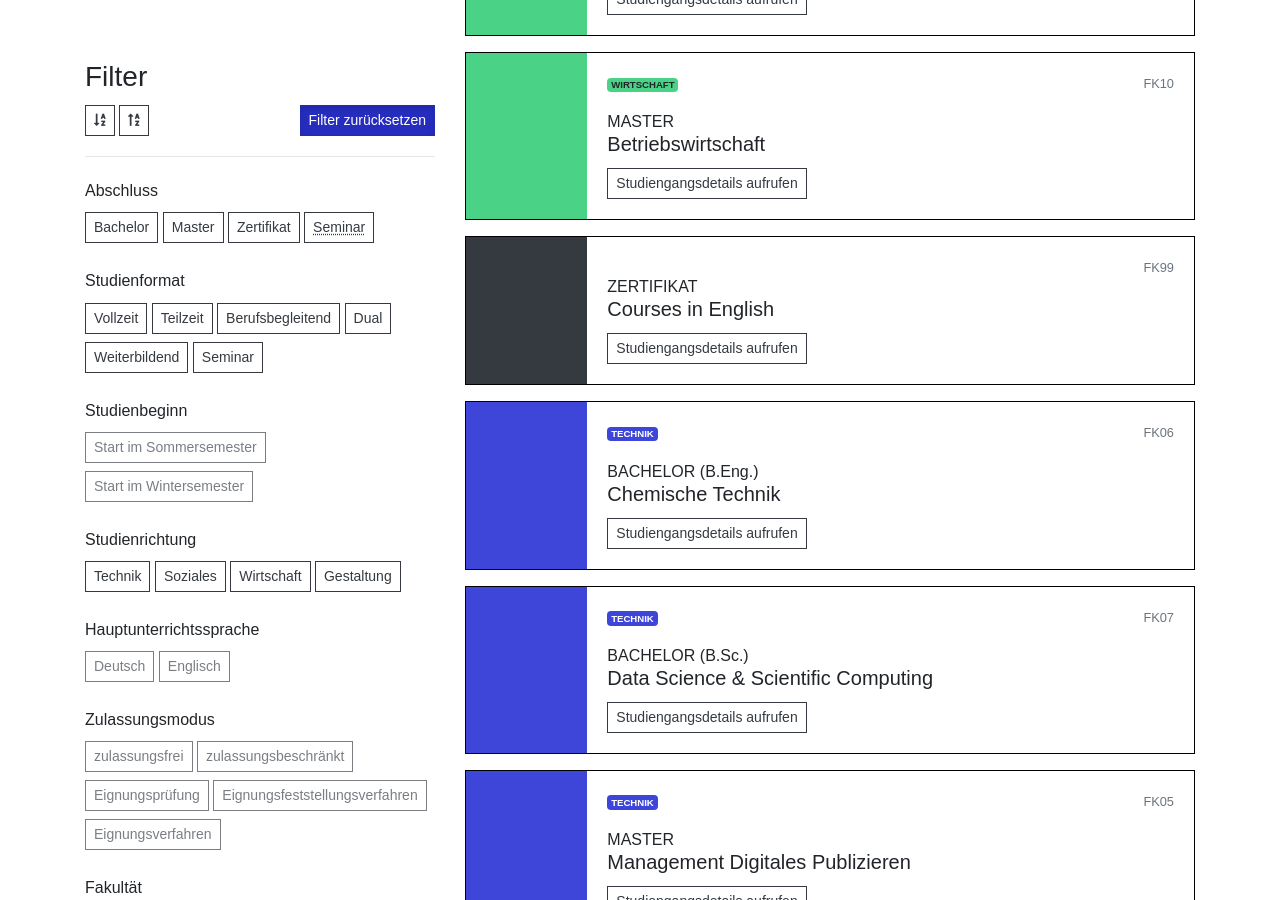
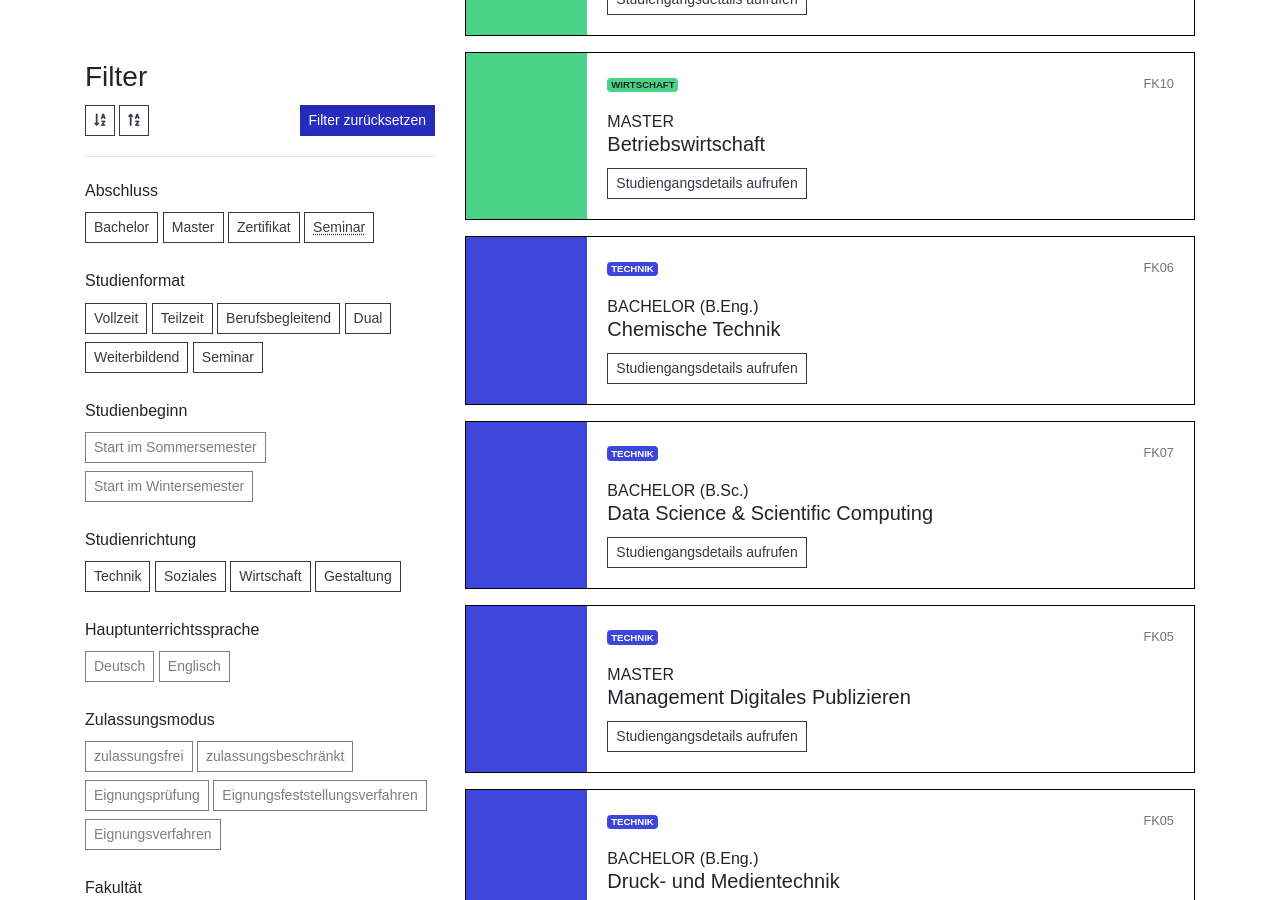
Before and after one commit to tgermer/stg, a Jekyll site: the page built from stg.html, in a window 1280 px wide and 900 px high, scrolled down 2706 px. Built offline with Jekyll 4.4.1, drawn with Linux system fonts in a browser that asks for light colours; some of the changed text lies outside the part shown.

Commit message:
FK99 aus der Ausgabe ausgeschlossen, weil uninteressant.

```diff
--- a/_config.yml
+++ b/_config.yml
@@ -181,6 +181,7 @@ page_gen:
     dir: stg #<<directory in which files are to be generated>>
     extension: #<<extension used to generate the filename>>
     filter: #<<property to filter data records by>>
+    filter_condition: record['nummer'] != "99" #[a Ruby expression to filter data]
 
   - index_files: #<<true or false>
     data: 3478_fachrichtung #stg_komplett
@@ -191,6 +192,7 @@ page_gen:
     dir: stg #<<directory in which files are to be generated>>
     extension: #<<extension used to generate the filename>>
     filter: #<<property to filter data records by>>
+    filter_condition: record['nummer'] != "99" #[a Ruby expression to filter data]
 
 
 # gems:
--- a/_layouts/stg.html
+++ b/_layouts/stg.html
@@ -940,7 +940,7 @@
                     <span class="d-block">STUDIENINFORMATION in der Lothstraße&nbsp;34</span>
                     <span class="d-block">Tel: 089 1265-1121</span>
                     <span class="d-block">E-Mail: <a href="mailto:beratung@hm.edu">beratung@hm.edu</a></span>
-                    <span class="d-block mt-2"> <a href="https://online-studienberatung.hm.edu/" class="btn btn-outline-dark btn-block" role="button" target="_blank">Online-Studienberatung und Terminvereinbarung</a></span>
+                    <span class="d-block mt-2"> <a href="https://online-studienberatung.hm.edu/" class="btn btn-outline-dark btn-block rounded-0" role="button" target="_blank">Online-Studienberatung und Terminvereinbarung</a></span>
 
                     {% if site.studienberatung.telefonzeiten != nil %}
                     <span class="d-block lead mt-2">Telefonzeiten</span>
--- a/stg.html
+++ b/stg.html
@@ -147,7 +147,8 @@ title: Studiengangebot (STG)
   <div class="col-md-8">
     <h3>Studiengänge</h3>
     <div id="filter" class="my-5 mix-studienangebot">
-      {% for stg in site.data.3478_fachrichtung %}
+      {% assign stg = site.data.3478_fachrichtung | where_exp: "search", "search.nummer != '99'" %}
+      {% for stg in stg %}
       <div data-order="{{ stg.fachrich }}-{{ stg.text }} ({{ stg.titelkz_m_vz }})" class="
         mb-0 mix
         {{ stg.stg_kurz | downcase  }}
```
